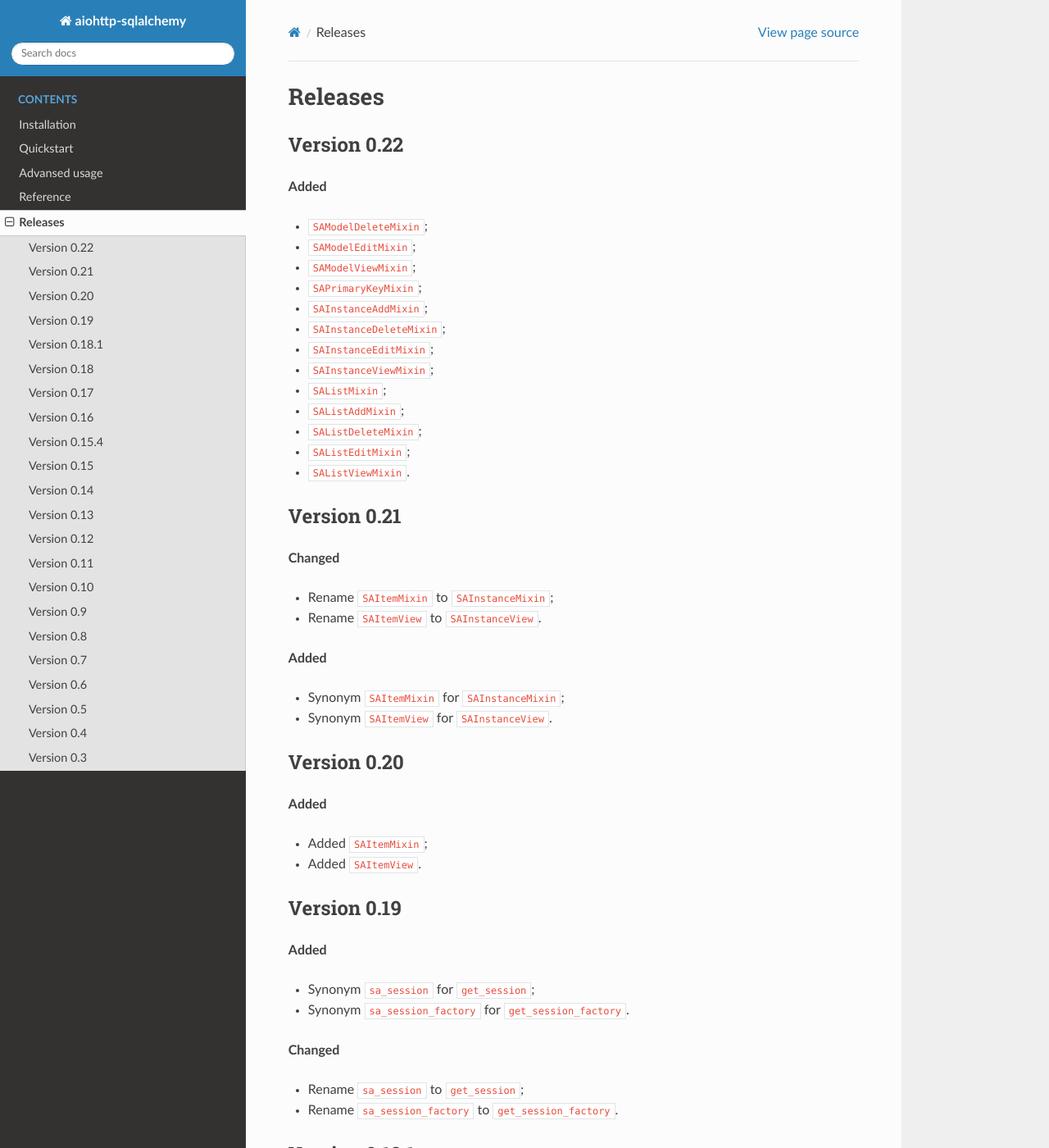
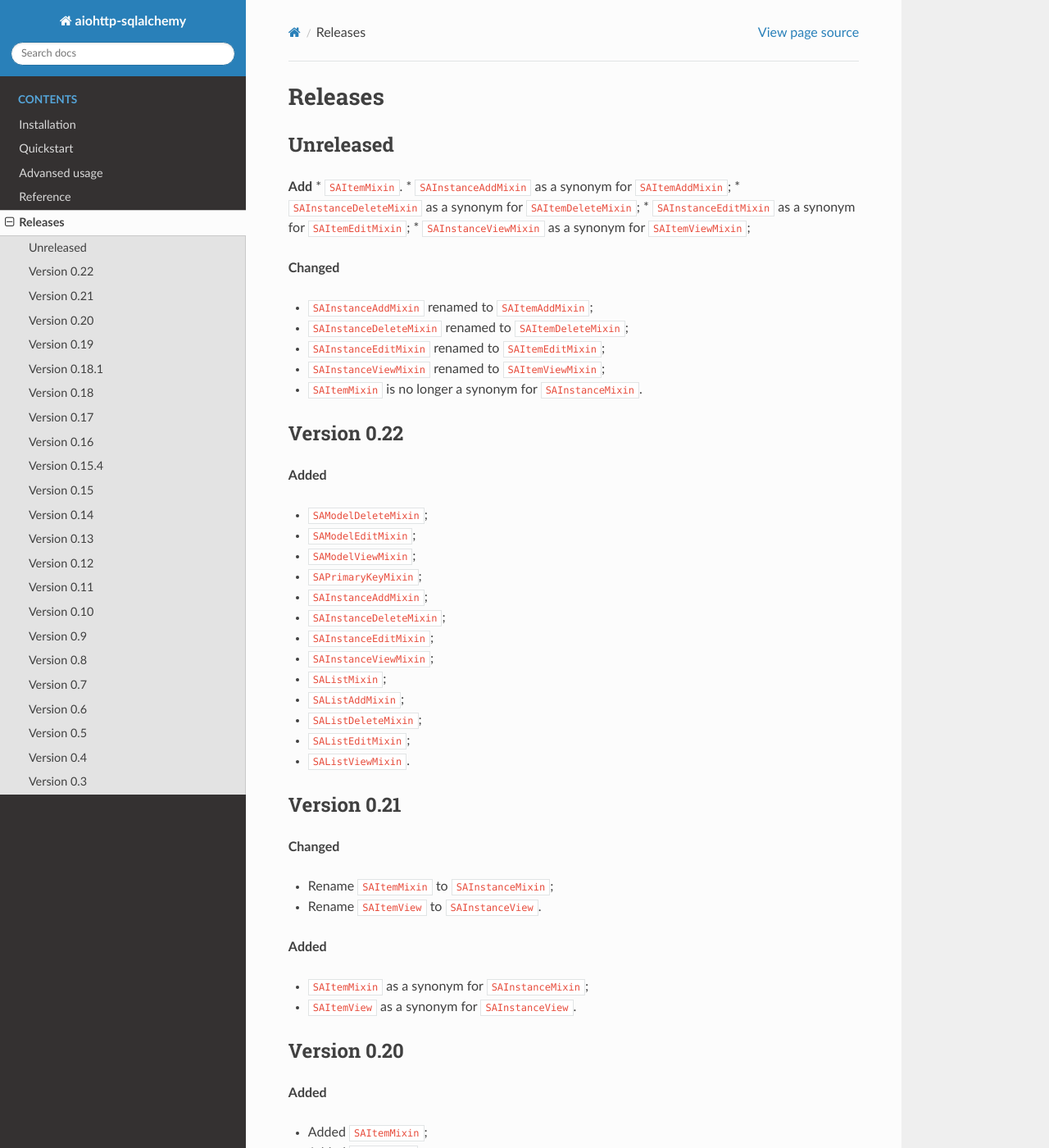
Before and after one commit to ri-gilfanov/aiohttp-sqlalchemy, a Sphinx documentation site: the page built from docs/releases.rst, in a window 1280 px wide and 1400 px high. Shown: the whole window at 82% size. Built offline with Sphinx 7.4.7 and the Read the Docs theme 2.0.0, drawn with Linux system fonts in a browser that asks for light colours; some of the changed text lies outside the part shown.

Commit message:
Update docs and CBV naming

```diff
--- a/docs/releases.rst
+++ b/docs/releases.rst
@@ -1,6 +1,24 @@
 ========
 Releases
 ========
+Unreleased
+----------
+
+**Add**
+* ``SAItemMixin``.
+* ``SAInstanceAddMixin`` as a synonym for ``SAItemAddMixin``;
+* ``SAInstanceDeleteMixin`` as a synonym for ``SAItemDeleteMixin``;
+* ``SAInstanceEditMixin`` as a synonym for ``SAItemEditMixin``;
+* ``SAInstanceViewMixin`` as a synonym for ``SAItemViewMixin``;
+
+**Changed**
+
+* ``SAInstanceAddMixin`` renamed to ``SAItemAddMixin``;
+* ``SAInstanceDeleteMixin`` renamed to ``SAItemDeleteMixin``;
+* ``SAInstanceEditMixin`` renamed to ``SAItemEditMixin``;
+* ``SAInstanceViewMixin`` renamed to ``SAItemViewMixin``;
+* ``SAItemMixin`` is no longer a synonym for ``SAInstanceMixin``.
+
 Version 0.22
 ------------
 **Added**
@@ -28,8 +46,8 @@
 
 **Added**
 
-* Synonym ``SAItemMixin`` for ``SAInstanceMixin``;
-* Synonym ``SAItemView`` for ``SAInstanceView``.
+* ``SAItemMixin`` as a synonym for ``SAInstanceMixin``;
+* ``SAItemView`` as a synonym for ``SAInstanceView``.
 
 Version 0.20
 ------------
@@ -42,8 +60,8 @@
 ------------
 **Added**
 
-* Synonym ``sa_session`` for ``get_session``;
-* Synonym ``sa_session_factory`` for ``get_session_factory``.
+* ``sa_session`` as a synonym for ``get_session``;
+* ``sa_session_factory`` as a synonym for ``get_session_factory``.
 
 **Changed**
 
@@ -54,7 +72,7 @@
 --------------
 **Added**
 
-* Synonym ``SAView`` for ``SAModelView``.
+* ``SAView`` as a synonym for ``SAModelView``.
 
 **Changed**
 
@@ -74,8 +92,8 @@
 ------------
 **Added**
 
-* ``views.SAAbstractView`` synonym for ``views.SAMixin``;
-* ``views.SAOneModelMixin`` synonym for ``views.SAModelMixin``;
+* ``views.SAAbstractView`` as a synonym for ``views.SAMixin``;
+* ``views.SAOneModelMixin`` as a synonym for ``views.SAModelMixin``;
 
 **Changed**
 
```
Also changed, not shown: aiohttp_sqlalchemy/__init__.py (+22 -9 lines), docs/reference.rst (+4 -4 lines), 2 other files.
